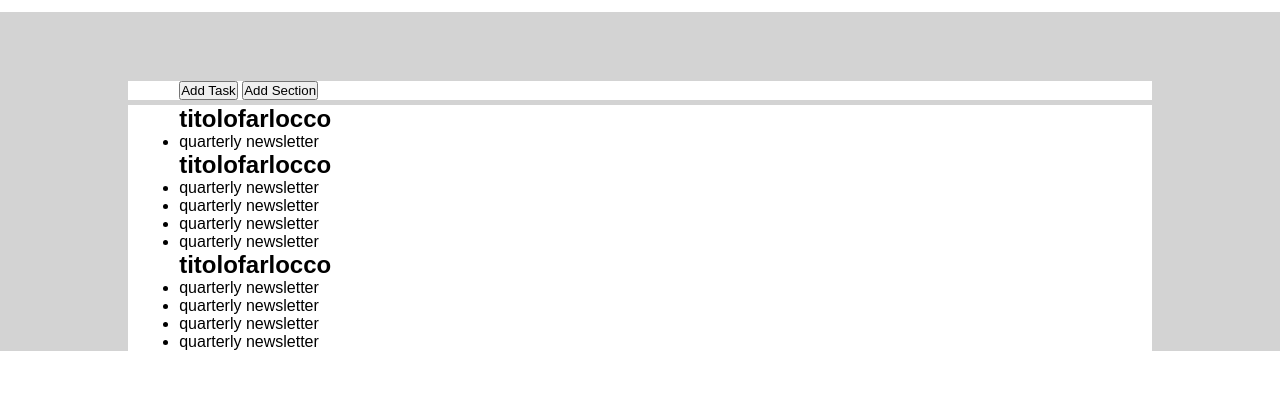
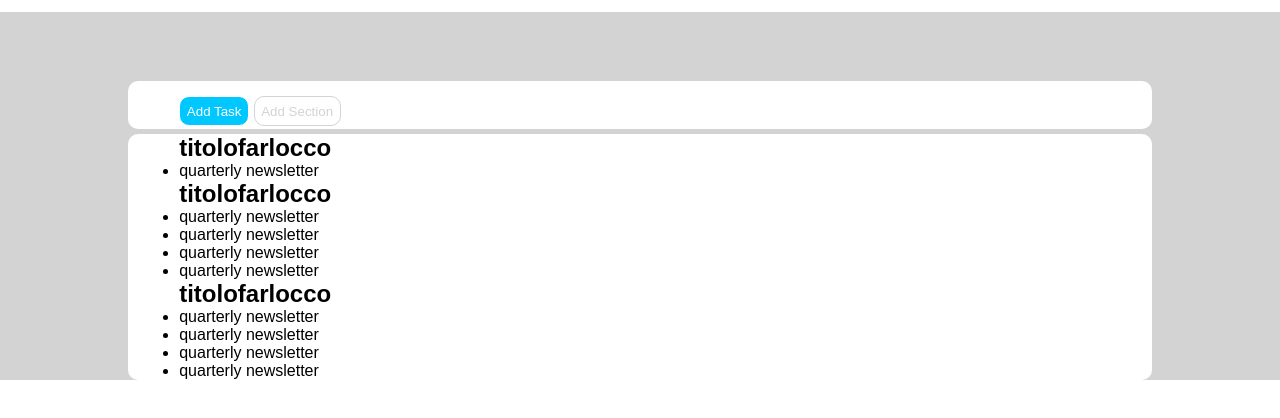
Before and after one commit to MarcoPercolla/html-css-toboolist, a plain HTML site: page index.html in a window 1280 px wide. Shown: the part 68-486 px from the top of the page. Drawn offline with Linux system fonts and the light colour scheme.

Commit message:
aggiunge css bottoni e border radius

```diff
--- a/css/style.css
+++ b/css/style.css
@@ -9,6 +9,7 @@ section {
     background-color: white;
     width: 80%;
     margin:5px auto;
+    border-radius: 10px;
 }
 
 .container {
@@ -37,3 +38,30 @@ h1 {
     padding-top: 5px;
 
 }
+
+button {
+    padding: 0.5em;
+    border-radius: 10px;
+    border: 1px solid;
+
+}
+
+.buttoncontainer {
+    height: 3em;
+    margin-left: 5%;
+    padding-top: 15px;
+
+}
+
+#buttontask {
+    background-color: rgb(0, 200, 255);
+    color:white;
+}
+
+#buttonsection {
+    background-color: white;
+    border-color: lightgray;
+    color:lightgray;
+
+
+}
--- a/index.html
+++ b/index.html
@@ -17,7 +17,7 @@
     <main>
         <!--S.bottoni funzioni-->
         <section>
-            <div class="container">
+            <div class="buttoncontainer" >
                 <button id="buttontask">Add Task</button>
                 <button id="buttonsection">Add Section</button>
             </div>
```
